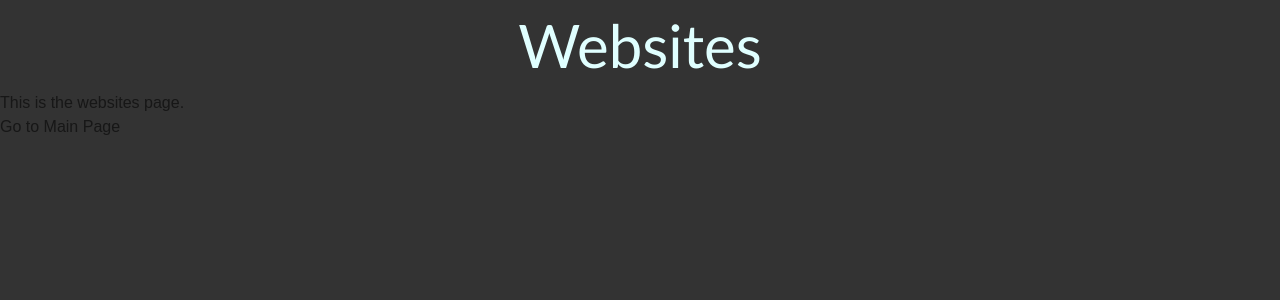
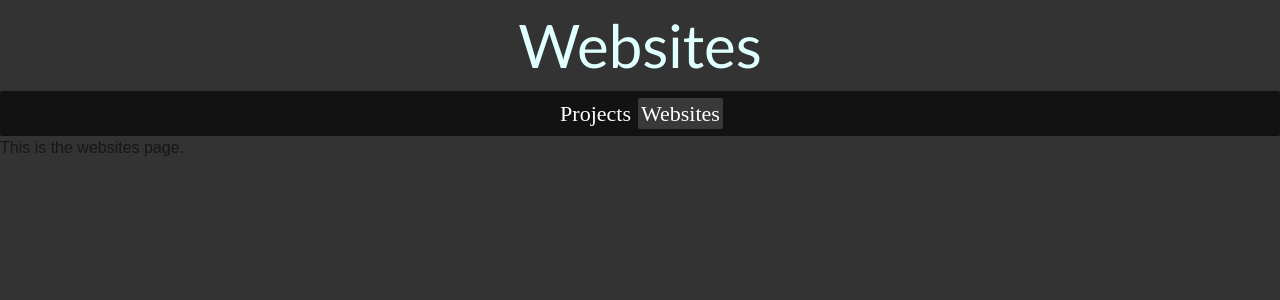
Before and after one commit to chickenMuggets/chickenMuggets.github.io, a Next.js app: page /websites in a window 1280 px wide. Shown: the top 300 px of the page. Built offline with nearby package versions, Linux system fonts and the light colour scheme.

Commit message:
added buttons to return to normal page

```diff
--- a/src/app/websites/page.tsx
+++ b/src/app/websites/page.tsx
@@ -1,6 +1,7 @@
 "use client";
 import React from 'react';
 import '../styles.css';
+import Link from 'next/link';
 
 const Websites = () => {
   return (
@@ -8,9 +9,15 @@ const Websites = () => {
       <header className="header">
         <h1>Websites</h1>
       </header>
+      <div className="buttons">
+        <Link href="/">
+        <p className="button-1 inline">Projects</p>
+        </Link>
+        <a className="button-1 inline pageon">Websites</a>
+      </div>
       <main>
+
         <p>This is the websites page.</p>
-        <button onClick={() => window.location.href = '/'}>Go to Main Page</button>
       </main>
     </div>
   );
```
